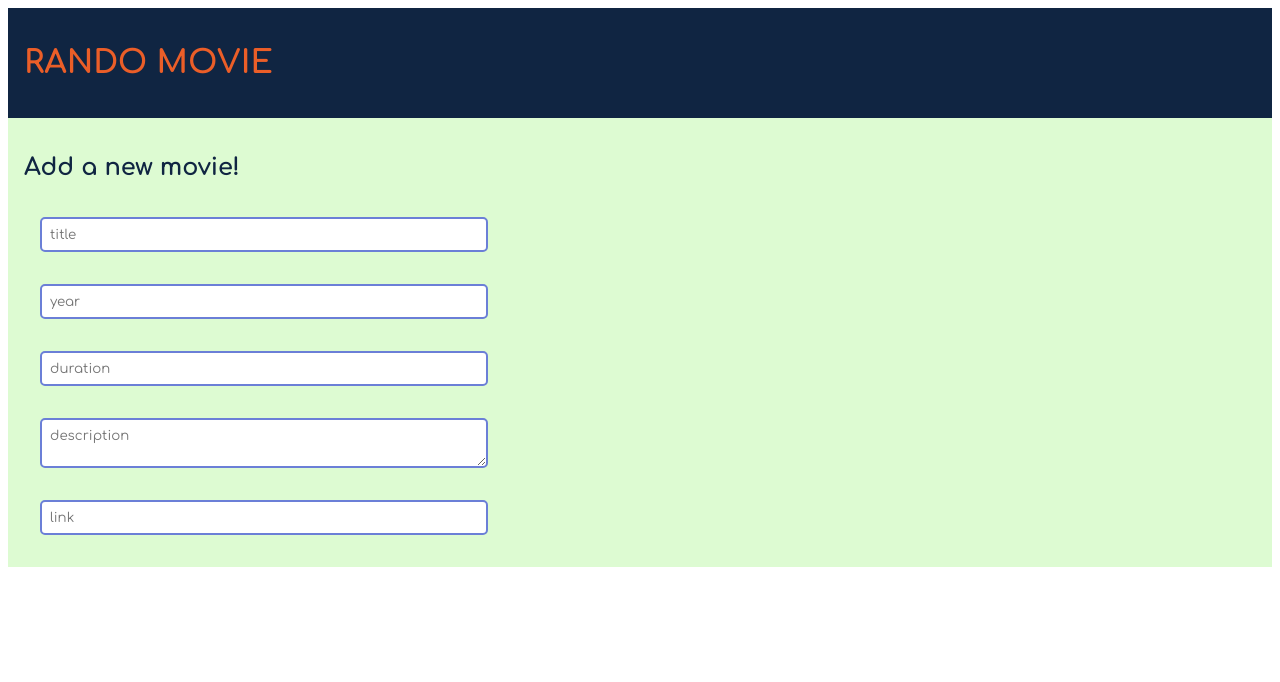
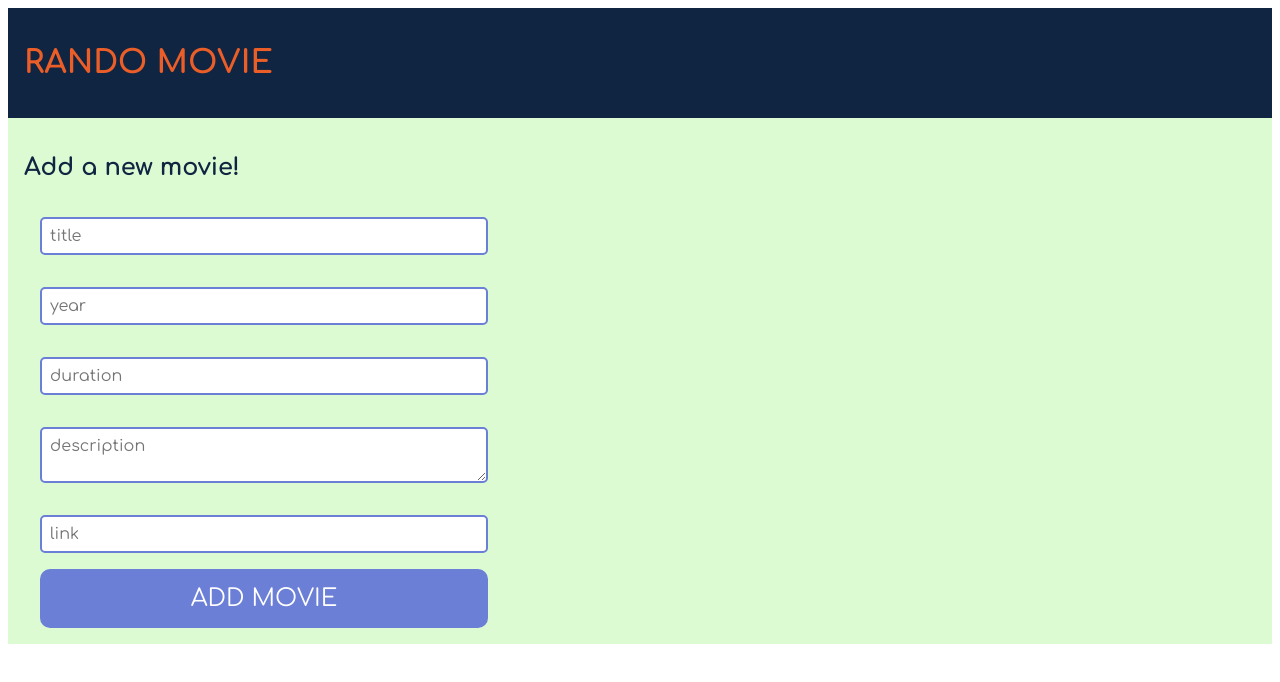
Before and after one commit to Maggie-Boyse/rando-movie, a React (Create React App) app: page / in a window 1280 px wide. Shown: the top 682 px of the page. Built offline with nearby package versions, Linux system fonts and the light colour scheme.

Commit message:
0.45 add button to form

```diff
--- a/package.json
+++ b/package.json
@@ -6,6 +6,7 @@
     "@testing-library/jest-dom": "^5.17.0",
     "@testing-library/react": "^13.4.0",
     "@testing-library/user-event": "^13.5.0",
+    "json-server": "^1.0.0-beta.1",
     "react": "^18.3.1",
     "react-dom": "^18.3.1",
     "react-scripts": "5.0.1",
--- a/src/components/movieForm/movieForm.js
+++ b/src/components/movieForm/movieForm.js
@@ -15,6 +15,7 @@ const Form = () => {
           placeholder="description"
         ></textarea>
         <input className="form__link" placeholder="link"></input>
+        <button className="form__button">ADD MOVIE</button>
       </div>
     </section>
   );
--- a/src/components/movieForm/movieForm.scss
+++ b/src/components/movieForm/movieForm.scss
@@ -18,6 +18,8 @@
     border-radius: 5px;
     border-color: $glaucous;
     border-style: solid;
+    font-size: 1rem;
+    font-family: "Comfortaa";
     &:focus {
       border-color: #0000ff;
       outline: none;
@@ -32,6 +34,8 @@
     border-radius: 5px;
     border-color: $glaucous;
     border-style: solid;
+    font-size: 1rem;
+    font-family: "Comfortaa";
     &:focus {
       border-color: #0000ff;
       outline: none;
@@ -46,6 +50,8 @@
     border-radius: 5px;
     border-color: $glaucous;
     border-style: solid;
+    font-size: 1rem;
+    font-family: "Comfortaa";
     &:focus {
       border-color: #0000ff;
       outline: none;
@@ -61,6 +67,8 @@
     border-color: $glaucous;
     border-style: solid;
     border-width: 2px;
+    font-size: 1rem;
+    font-family: "Comfortaa";
     &:focus {
       border-color: $oxford-blue;
       outline: none;
@@ -75,6 +83,8 @@
     border-radius: 5px;
     border-color: $glaucous;
     border-style: solid;
+    font-size: 1rem;
+    font-family: "Comfortaa";
     &:focus {
       border-color: #0000ff;
       outline: none;
@@ -83,4 +93,19 @@
       font-family: "Comfortaa";
     }
   }
+  &__button {
+    width: 28rem;
+    padding: 1rem;
+    margin-left: 1rem;
+    background-color: $glaucous;
+    border-color: $glaucous;
+    border: none;
+    color: white;
+    font-size: 1.5rem;
+    font-family: "Comfortaa";
+    border-radius: 10px;
+    &:hover {
+      background-color: $oxford-blue;
+    }
+  }
 }
```
Also changed, not shown: 1 other file (tests, documents, lock files or other folders).
